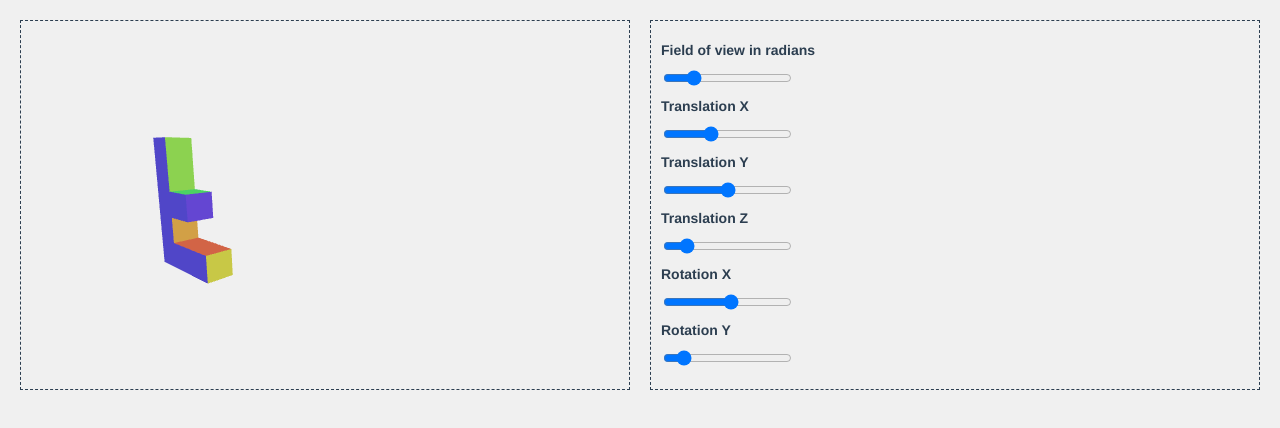
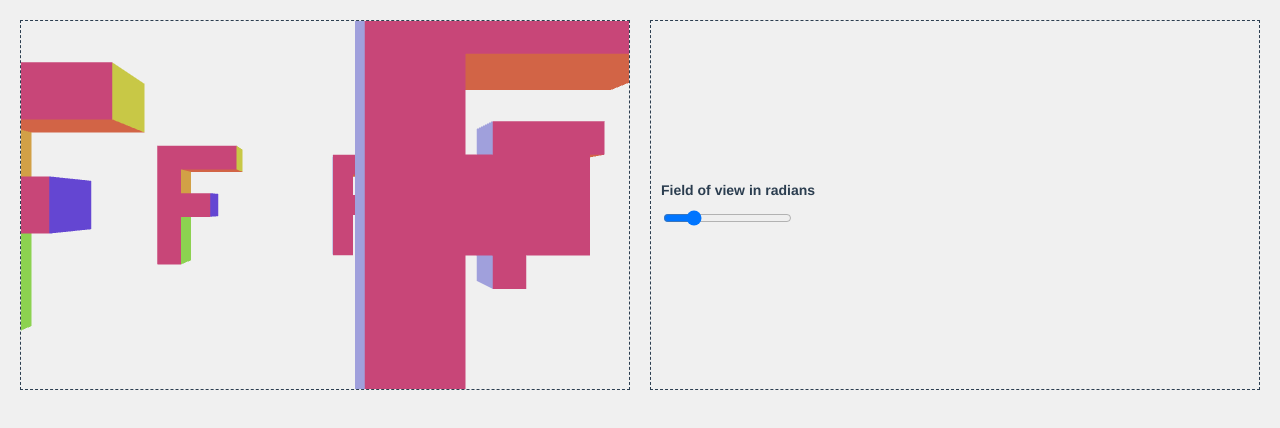
Before and after one commit to RANGELJ/tactics-engine, a Vue app: page / in a window 1280 px wide. Shown: the top 428 px of the page. Built offline with nearby package versions, Linux system fonts and the light colour scheme.

Commit message:
Add base to draw 5 fs

```diff
--- a/src/shared/glProgramBuild3D.ts
+++ b/src/shared/glProgramBuild3D.ts
@@ -6,6 +6,8 @@ import vertices from '@/assets/vertices'
 import matrix3DGetProjection from './matrix3DGetProjection'
 import resizeCanvasToDisplaySize from './resizeCanvasToDisplaySize'
 import matrix3DBuildRotationXMatrix from './matrix3DBuildRotationXMatrix'
+import matrix3DBuildRotationYMatrix from './matrix3DBuildRotationYMatrix'
+import matrix3DMultiply from './matrix3DMultiply'
 
 const glProgramBuildBase2DExample = async (gl: WebGL2RenderingContext) => {
     const vertexShader = await shaderCreate({
@@ -115,9 +117,10 @@ const glProgramBuildBase2DExample = async (gl: WebGL2RenderingContext) => {
         0
     )
 
-    const translation = [0, 0, 0]
-    const rotations = [0, 0, 0]
     let fieldOfViewInRadians = 0
+    const cameraAngleRadians = 0
+    const numFs = 5
+    const radius = 200
 
     const useProgram = () => {
         gl.useProgram(program)
@@ -125,24 +128,39 @@ const glProgramBuildBase2DExample = async (gl: WebGL2RenderingContext) => {
 
         const canvas = gl.canvas as HTMLCanvasElement
 
-        const matrix = matrix3DBuild(matrix3DGetProjection({
+        const projectionMatrix = matrix3DGetProjection({
             aspect: canvas.clientWidth / canvas.clientHeight,
             far: 2000,
             near: 1,
             fieldOfViewInRadians
-        }))
-            .translate(translation[0], translation[1], translation[2])
-            .rotateX(rotations[0])
-            .rotateY(rotations[1])
-            .rotateZ(rotations[2])
-            .value
+        })
 
-        gl.uniformMatrix4fv(locations.uniforms.matrix, false, matrix)
+        const cameraMatrix = matrix3DBuild(matrix3DBuildRotationYMatrix(cameraAngleRadians))
+            .translate(0, 0, radius * 1.5)
 
-        const primitiveType = gl.TRIANGLES
-        const offset2 = 0
-        const vertexCount = 16 * 6
-        gl.drawArrays(primitiveType, offset2, vertexCount)
+        const viewMatrix = cameraMatrix.inverse()
+
+        const viewProjectionMatrix = matrix3DBuild(matrix3DMultiply(
+            projectionMatrix,
+            viewMatrix.value
+        ))
+
+        for (let ii = 0; ii < numFs; ++ii) {
+            const angle = ii * Math.PI * 2 / numFs
+
+            const x = Math.cos(angle) * radius
+            const z = Math.sin(angle) * radius
+            const matrix = viewProjectionMatrix.translate(x, 0, z)
+
+            // Set the matrix.
+            gl.uniformMatrix4fv(locations.uniforms.matrix, false, matrix.value)
+
+            // Draw the geometry.
+            const primitiveType = gl.TRIANGLES
+            const offset = 0
+            const count = 16 * 6
+            gl.drawArrays(primitiveType, offset, count)
+        }
     }
 
     const drawScene = () => {
@@ -161,16 +179,6 @@ const glProgramBuildBase2DExample = async (gl: WebGL2RenderingContext) => {
 
     return {
         drawScene,
-        setTranslation: (x: number, y: number, z: number) => {
-            translation[0] = x
-            translation[1] = y
-            translation[2] = z
-        },
-        setRotation: (x: number, y: number, z: number) => {
-            rotations[0] = x
-            rotations[1] = y
-            rotations[2] = z
-        },
         setFieldOfViewInRadians: (value: number) => {
             fieldOfViewInRadians = value
         }
--- a/src/shared/matrix3DBuild.ts
+++ b/src/shared/matrix3DBuild.ts
@@ -1,4 +1,5 @@
 import matrix3DBuildRotationXMatrix from './matrix3DBuildRotationXMatrix'
+import matrix3DBuildRotationYMatrix from './matrix3DBuildRotationYMatrix'
 import matrix3DMultiply from './matrix3DMultiply'
 
 const matrix3DBuild = (initial: number[]) => ({
@@ -22,17 +23,7 @@ const matrix3DBuild = (initial: number[]) => ({
         return matrix3DBuild(matrix3DMultiply(initial, scaleMatrix))
     },
     rotateX: (angleInRadians: number) => matrix3DBuild(matrix3DMultiply(initial, matrix3DBuildRotationXMatrix(angleInRadians))),
-    rotateY: (angleInRadians: number) => {
-        const c = Math.cos(angleInRadians)
-        const s = Math.sin(angleInRadians)
-        const rotationMatrix = [
-            c, 0, -s, 0,
-            0, 1, 0, 0,
-            s, 0, c, 0,
-            0, 0, 0, 1
-        ]
-        return matrix3DBuild(matrix3DMultiply(initial, rotationMatrix))
-    },
+    rotateY: (angleInRadians: number) => matrix3DBuild(matrix3DMultiply(initial, matrix3DBuildRotationYMatrix(angleInRadians))),
     rotateZ: (angleInRadians: number) => {
         const c = Math.cos(angleInRadians)
         const s = Math.sin(angleInRadians)
@@ -108,7 +99,7 @@ const matrix3DBuild = (initial: number[]) => ({
 
         const d = 1.0 / (m00 * t0 + m10 * t1 + m20 * t2 + m30 * t3)
 
-        return [
+        return matrix3DBuild([
             d * t0,
             d * t1,
             d * t2,
@@ -137,7 +128,7 @@ const matrix3DBuild = (initial: number[]) => ({
                 (tmp22 * m32 + tmp14 * m02 + tmp19 * m12)),
             d * ((tmp22 * m22 + tmp16 * m02 + tmp21 * m12) -
                 (tmp20 * m12 + tmp23 * m22 + tmp17 * m02))
-        ]
+        ])
     }
 })
 
--- /dev/null
+++ b/src/shared/matrix3DBuildRotationYMatrix.ts
@@ -0,0 +1,12 @@
+const matrix3DBuildRotationYMatrix = (angleInRadians: number) => {
+    const c = Math.cos(angleInRadians)
+    const s = Math.sin(angleInRadians)
+    return [
+        c, 0, -s, 0,
+        0, 1, 0, 0,
+        s, 0, c, 0,
+        0, 0, 0, 1
+    ]
+}
+
+export default matrix3DBuildRotationYMatrix
--- a/src/views/3DExampleView.vue
+++ b/src/views/3DExampleView.vue
@@ -10,41 +10,6 @@
                 min="0"
                 max="300"
                 v-model="fieldOfViewValue"
-            />
-            <span class="inputLabel">Translation X</span>
-            <input
-                type="range"
-                min="-500"
-                max="500"
-                v-model="translationXInputValue"
-            />
-            <span class="inputLabel">Translation Y</span>
-            <input
-                type="range"
-                min="-500"
-                max="500"
-                v-model="translationYInputValue"
-            />
-            <span class="inputLabel">Translation Z</span>
-            <input
-                type="range"
-                min="-500"
-                max="500"
-                v-model="translationZInputValue"
-            />
-            <span class="inputLabel">Rotation X</span>
-            <input
-                type="range"
-                min="0"
-                max="360"
-                v-model="rotationXInputValue"
-            />
-            <span class="inputLabel">Rotation Y</span>
-            <input
-                type="range"
-                min="0"
-                max="360"
-                v-model="rotationYInputValue"
             />
         </div>
     </div>
@@ -59,11 +24,6 @@ let gl: WebGL2RenderingContext | undefined
 let sceneProgram: SceneProgram | undefined
 
 const fieldOfViewValue = ref(60)
-const translationXInputValue = ref(-150)
-const translationYInputValue = ref(0)
-const translationZInputValue = ref(-360)
-const rotationXInputValue = ref(190)
-const rotationYInputValue = ref(40)
 
 const updateScene = () => {
     if (!sceneProgram) {
@@ -72,26 +32,11 @@ const updateScene = () => {
     sceneProgram.setFieldOfViewInRadians(
         angleDegreesToRadians(fieldOfViewValue.value)
     )
-    sceneProgram.setTranslation(
-        translationXInputValue.value,
-        translationYInputValue.value,
-        translationZInputValue.value
-    )
-    sceneProgram.setRotation(
-        angleDegreesToRadians(rotationXInputValue.value),
-        angleDegreesToRadians(rotationYInputValue.value),
-        0
-    )
     sceneProgram.drawScene()
 }
 
 watch([
-    fieldOfViewValue,
-    translationXInputValue,
-    translationYInputValue,
-    translationZInputValue,
-    rotationXInputValue,
-    rotationYInputValue
+    fieldOfViewValue
 ], () => {
     updateScene()
 })
```
